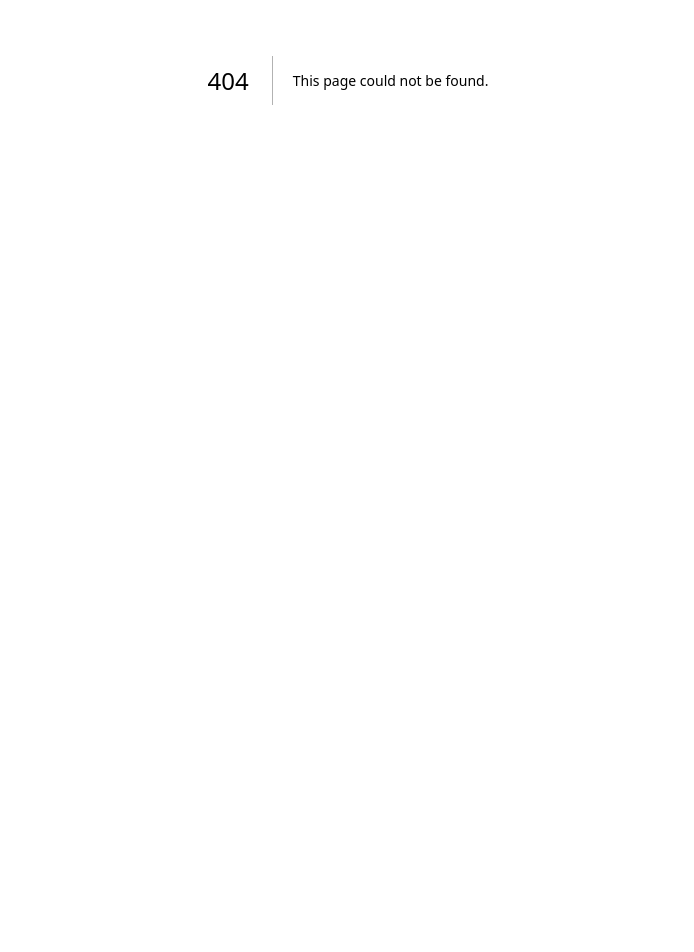
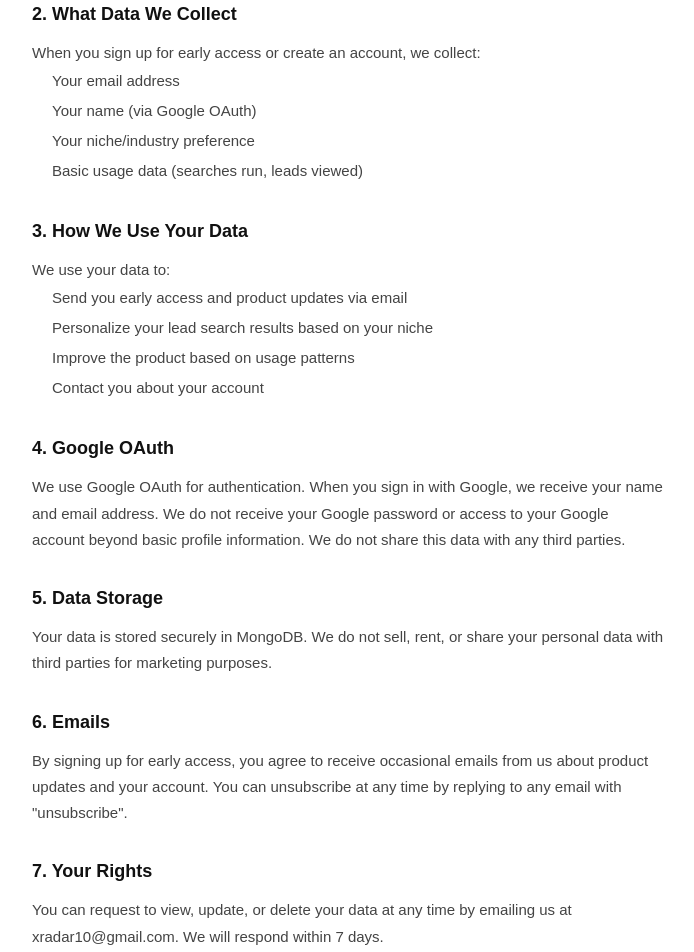
Before and after one commit to athashri-keny/X-Radar, a Next.js app: page /privacy in a window 1280 px wide. Before the commit this address had no page. Shown: the part 320-1272 px from the top of the page, without its empty margins (292-986 px from the left). Before the commit the page ends 800 px from the top, so only its background shows below. Built offline with nearby package versions, Linux system fonts and the light colour scheme.

Commit message:
feat: update footer with Radar icon and add Privacy Policy page

```diff
--- /dev/null
+++ b/src/app/privacy/page.tsx
@@ -0,0 +1,113 @@
+// app/privacy/page.tsx
+
+export default function PrivacyPolicy() {
+  return (
+<main style={{
+  maxWidth: "680px",
+  margin: "0 auto",
+  padding: "60px 24px",
+  fontFamily: "Arial, sans-serif",
+  color: "#111111",
+  backgroundColor: "#ffffff",
+  minHeight: "100vh"
+}}>      <h1 style={{ fontSize: "28px", fontWeight: "800", marginBottom: "8px" }}>Privacy Policy</h1>
+      <p style={{ color: "#888", fontSize: "14px", marginBottom: "40px" }}>Last updated: March 2026</p>
+
+      <section style={{ marginBottom: "32px" }}>
+        <h2 style={{ fontSize: "18px", fontWeight: "700", marginBottom: "12px" }}>1. Who We Are</h2>
+        <p style={{ fontSize: "15px", lineHeight: "1.75", color: "#444" }}>
+          X-Radar ("we", "our", "us") is an AI-powered lead generation tool that helps users find hiring-intent tweets on Twitter/X.
+          We are operated by Athashri Keny. You can contact us at xradar10@gmail.com.
+        </p>
+      </section>
+
+      <section style={{ marginBottom: "32px" }}>
+        <h2 style={{ fontSize: "18px", fontWeight: "700", marginBottom: "12px" }}>2. What Data We Collect</h2>
+        <p style={{ fontSize: "15px", lineHeight: "1.75", color: "#444" }}>
+          When you sign up for early access or create an account, we collect:
+        </p>
+        <ul style={{ fontSize: "15px", lineHeight: "2", color: "#444", paddingLeft: "20px" }}>
+          <li>Your email address</li>
+          <li>Your name (via Google OAuth)</li>
+          <li>Your niche/industry preference</li>
+          <li>Basic usage data (searches run, leads viewed)</li>
+        </ul>
+      </section>
+
+      <section style={{ marginBottom: "32px" }}>
+        <h2 style={{ fontSize: "18px", fontWeight: "700", marginBottom: "12px" }}>3. How We Use Your Data</h2>
+        <p style={{ fontSize: "15px", lineHeight: "1.75", color: "#444" }}>
+          We use your data to:
+        </p>
+        <ul style={{ fontSize: "15px", lineHeight: "2", color: "#444", paddingLeft: "20px" }}>
+          <li>Send you early access and product updates via email</li>
+          <li>Personalize your lead search results based on your niche</li>
+          <li>Improve the product based on usage patterns</li>
+          <li>Contact you about your account</li>
+        </ul>
+      </section>
+
+      <section style={{ marginBottom: "32px" }}>
+        <h2 style={{ fontSize: "18px", fontWeight: "700", marginBottom: "12px" }}>4. Google OAuth</h2>
+        <p style={{ fontSize: "15px", lineHeight: "1.75", color: "#444" }}>
+          We use Google OAuth for authentication. When you sign in with Google, we receive your name and email address.
+          We do not receive your Google password or access to your Google account beyond basic profile information.
+          We do not share this data with any third parties.
+        </p>
+      </section>
+
+      <section style={{ marginBottom: "32px" }}>
+        <h2 style={{ fontSize: "18px", fontWeight: "700", marginBottom: "12px" }}>5. Data Storage</h2>
+        <p style={{ fontSize: "15px", lineHeight: "1.75", color: "#444" }}>
+          Your data is stored securely in MongoDB. We do not sell, rent, or share your personal data with third parties
+          for marketing purposes.
+        </p>
+      </section>
+
+      <section style={{ marginBottom: "32px" }}>
+        <h2 style={{ fontSize: "18px", fontWeight: "700", marginBottom: "12px" }}>6. Emails</h2>
+        <p style={{ fontSize: "15px", lineHeight: "1.75", color: "#444" }}>
+          By signing up for early access, you agree to receive occasional emails from us about product updates and your
+          account. You can unsubscribe at any time by replying to any email with "unsubscribe".
+        </p>
+      </section>
+
+      <section style={{ marginBottom: "32px" }}>
+        <h2 style={{ fontSize: "18px", fontWeight: "700", marginBottom: "12px" }}>7. Your Rights</h2>
+        <p style={{ fontSize: "15px", lineHeight: "1.75", color: "#444" }}>
+          You can request to view, update, or delete your data at any time by emailing us at xradar10@gmail.com.
+          We will respond within 7 days.
+        </p>
+      </section>
+
+      <section style={{ marginBottom: "32px" }}>
+        <h2 style={{ fontSize: "18px", fontWeight: "700", marginBottom: "12px" }}>8. Cookies</h2>
+        <p style={{ fontSize: "15px", lineHeight: "1.75", color: "#444" }}>
+          We use only essential cookies required for authentication (session cookies). We do not use tracking or
+          advertising cookies.
+        </p>
+      </section>
+
+      <section style={{ marginBottom: "32px" }}>
+        <h2 style={{ fontSize: "18px", fontWeight: "700", marginBottom: "12px" }}>9. Changes to This Policy</h2>
+        <p style={{ fontSize: "15px", lineHeight: "1.75", color: "#444" }}>
+          We may update this policy as the product grows. We will notify you of significant changes via email.
+        </p>
+      </section>
+
+      <section style={{ marginBottom: "32px" }}>
+        <h2 style={{ fontSize: "18px", fontWeight: "700", marginBottom: "12px" }}>10. Contact</h2>
+        <p style={{ fontSize: "15px", lineHeight: "1.75", color: "#444" }}>
+          For any privacy-related questions, contact us at{" "}
+          <a href="mailto:xradar10@gmail.com" style={{ color: "#111", fontWeight: "600" }}>
+            xradar10@gmail.com
+          </a>
+        </p>
+      </section>
+
+      <div style={{ borderTop: "1px solid #eee", paddingTop: "24px", marginTop: "40px" }}>
+        <a href="/" style={{ fontSize: "14px", color: "#888", textDecoration: "none" }}>← Back to X-Radar</a>
+      </div>
+    </main>
+  );
+}
--- a/src/components/footer.tsx
+++ b/src/components/footer.tsx
@@ -1,7 +1,8 @@
 'use client'
 
 import { motion } from 'framer-motion'
-import { Zap, XIcon , Linkedin, Mail, X } from 'lucide-react'
+import { Zap, XIcon , Linkedin, Mail, X, Radar } from 'lucide-react'
+import Link from 'next/link'
 
 export function Footer() {
   const currentYear = new Date().getFullYear()
@@ -18,7 +19,7 @@ export function Footer() {
           >
             <div className="flex items-center gap-2 mb-4">
               <div className="w-6 h-6 bg-white rounded flex items-center justify-center">
-                <Zap className="w-4 h-4 text-black" />
+                <Radar className="w-4 h-4 text-black" />
               </div>
               <span className="text-lg font-bold text-white">X-Radar</span>
             </div>
@@ -87,15 +88,11 @@ export function Footer() {
           >
             <h4 className="font-semibold text-white mb-4">Legal</h4>
             <ul className="space-y-2 text-sm text-gray-400">
-              <li>
-                <a href="#" className="hover:text-white transition">
-                  Privacy Policy
-                </a>
-              </li>
-              <li>
-                <a href="#" className="hover:text-white transition">
-                  Terms of Service
-                </a>
+              <li className="hover:text-white transition">
+                 <Link href={'/privacy'} >
+                    Privacy Policy
+                    </Link>
+
               </li>
             </ul>
           </motion.div>
```
